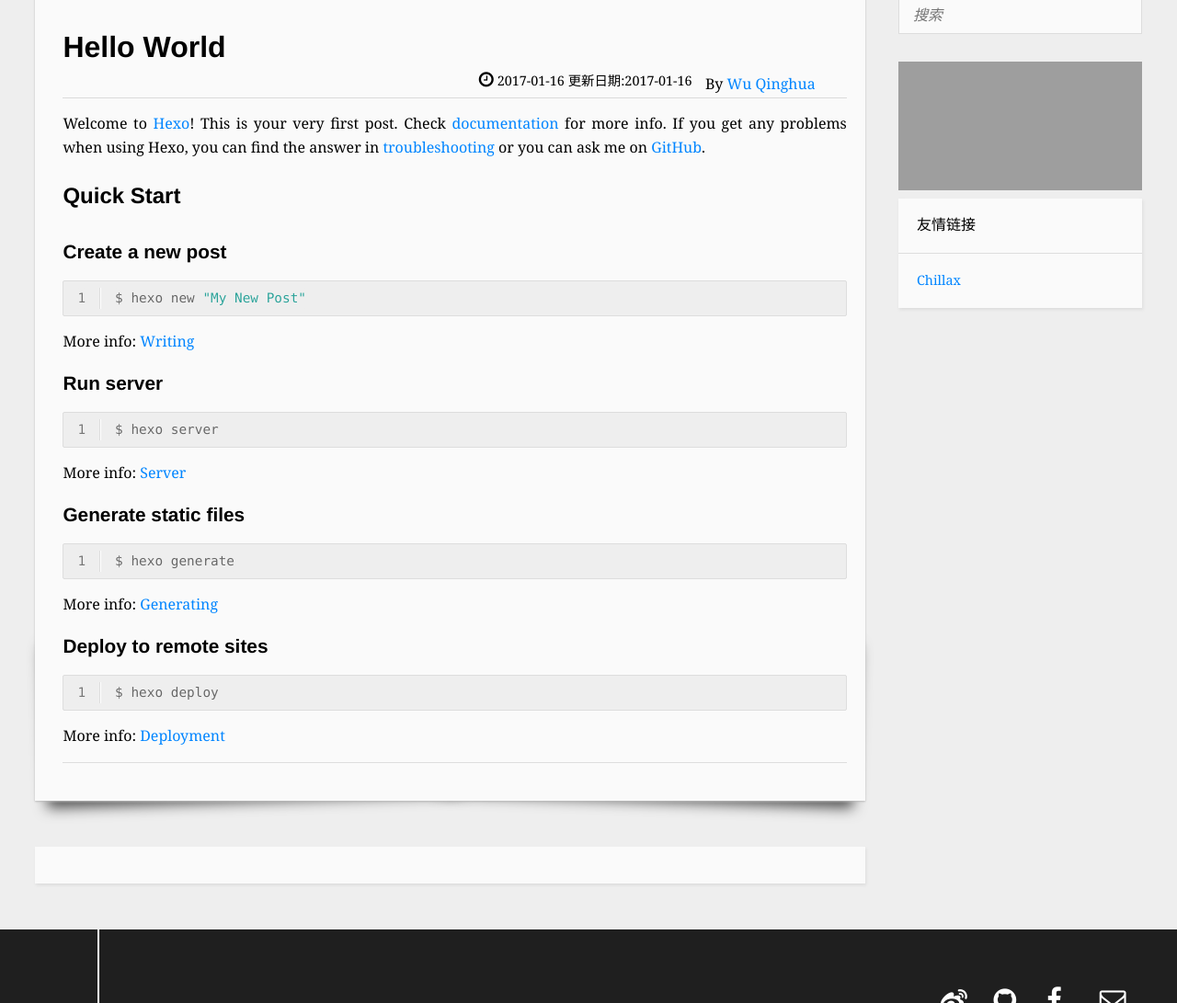
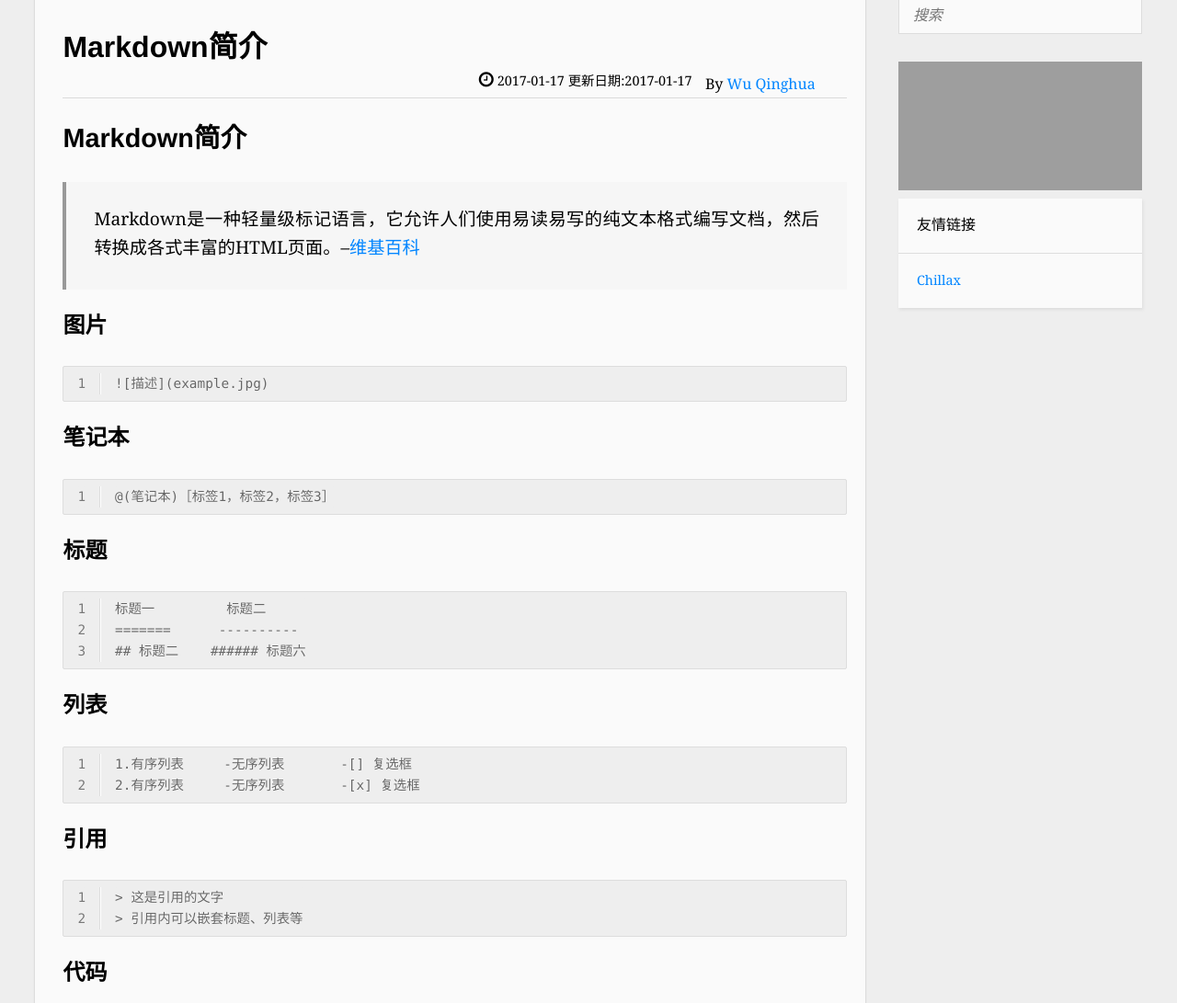
Before and after one commit to qintongbaba/qintongbaba.github.io, a plain HTML site: page 2017/01/17/Markdown语法手册/index.html in a window 1280 px wide. Shown: the part 211-1302 px from the top of the page at 92% size. Drawn offline with nearby package versions, Linux system fonts and the light colour scheme; some packages are replaced by stand-ins of ours; no server answers; grey boxes are pictures that could not be loaded; a script that the page names is missing.

Commit message:
Site updated: 2017-01-17 11:58:41

```diff
--- a/2017/01/16/hello-world/index.html
+++ b/2017/01/17/Markdown语法手册/index.html
@@ -15,15 +15,20 @@
 	})();
 	</script>
 
-  <title>Hello World | Qintong BaBa</title>
+  <title>Markdown简介 | Qintong BaBa</title>
   <meta name="author" content="Wu Qinghua">
 
-  <meta name="description" content="Welcome to Hexo! This is your very first post. Check documentation for more info. If you get any problems when using Hexo, you can find the answer in ">
+  <meta name="description" content="Markdown简介
+Markdown是一种轻量级标记语言，它允许人们使用易读易写的纯文本格式编写文档，然后转换成各式丰富的HTML页面。–维基百科
+
+图片1![描述](example.jpg)
+笔记本1@(笔记本)［标签1，标签2，标签3］
+标题123标题一         标题二======= ">
 
 
   <meta name="viewport" content="width=device-width, initial-scale=1, maximum-scale=1">
 
-  <meta property="og:title" content="Hello World"/>
+  <meta property="og:title" content="Markdown简介"/>
   <meta property="og:site_name" content="Qintong BaBa"/>
 
 
@@ -81,29 +86,31 @@
   <div class="post-content">
     <header class="article-info clearfix">
   <h1 itemprop="name">
-	Hello World
+	Markdown简介
   </h1>
   <p class="article-author">By
 
       <a href="https://qintongbaba.github.io" title="Wu Qinghua">Wu Qinghua</a>
     </p>
   <p class="article-time">
-    <time datetime="2017-01-16T14:48:08.000Z" itemprop="datePublished">2017-01-16</time>
-    更新日期:<time datetime="2017-01-16T15:55:24.000Z" itemprop="dateModified">2017-01-16</time>
+    <time datetime="2017-01-16T20:52:48.000Z" itemprop="datePublished">2017-01-17</time>
+    更新日期:<time datetime="2017-01-17T03:56:25.000Z" itemprop="dateModified">2017-01-17</time>
 
   </p>
 </header>
     <div class="entry">
 
-        <p>Welcome to <a href="https://hexo.io/" target="_blank" rel="external">Hexo</a>! This is your very first post. Check <a href="https://hexo.io/docs/" target="_blank" rel="external">documentation</a> for more info. If you get any problems when using Hexo, you can find the answer in <a href="https://hexo.io/docs/troubleshooting.html" target="_blank" rel="external">troubleshooting</a> or you can ask me on <a href="https://github.com/hexojs/hexo/issues" target="_blank" rel="external">GitHub</a>.</p>
-<h2 id="Quick-Start"><a href="#Quick-Start" class="headerlink" title="Quick Start"></a>Quick Start</h2><h3 id="Create-a-new-post"><a href="#Create-a-new-post" class="headerlink" title="Create a new post"></a>Create a new post</h3><figure class="highlight bash"><table><tr><td class="gutter"><pre><div class="line">1</div></pre></td><td class="code"><pre><div class="line">$ hexo new <span class="string">"My New Post"</span></div></pre></td></tr></table></figure>
-<p>More info: <a href="https://hexo.io/docs/writing.html" target="_blank" rel="external">Writing</a></p>
-<h3 id="Run-server"><a href="#Run-server" class="headerlink" title="Run server"></a>Run server</h3><figure class="highlight bash"><table><tr><td class="gutter"><pre><div class="line">1</div></pre></td><td class="code"><pre><div class="line">$ hexo server</div></pre></td></tr></table></figure>
-<p>More info: <a href="https://hexo.io/docs/server.html" target="_blank" rel="external">Server</a></p>
-<h3 id="Generate-static-files"><a href="#Generate-static-files" class="headerlink" title="Generate static files"></a>Generate static files</h3><figure class="highlight bash"><table><tr><td class="gutter"><pre><div class="line">1</div></pre></td><td class="code"><pre><div class="line">$ hexo generate</div></pre></td></tr></table></figure>
-<p>More info: <a href="https://hexo.io/docs/generating.html" target="_blank" rel="external">Generating</a></p>
-<h3 id="Deploy-to-remote-sites"><a href="#Deploy-to-remote-sites" class="headerlink" title="Deploy to remote sites"></a>Deploy to remote sites</h3><figure class="highlight bash"><table><tr><td class="gutter"><pre><div class="line">1</div></pre></td><td class="code"><pre><div class="line">$ hexo deploy</div></pre></td></tr></table></figure>
-<p>More info: <a href="https://hexo.io/docs/deployment.html" target="_blank" rel="external">Deployment</a></p>
+        <h1 id="Markdown简介"><a href="#Markdown简介" class="headerlink" title="Markdown简介"></a>Markdown简介</h1><blockquote>
+<p>Markdown是一种轻量级标记语言，它允许人们使用易读易写的纯文本格式编写文档，然后转换成各式丰富的HTML页面。–<a href="https://zh.wikipedia.org/wiki/Markdown" target="_blank" rel="external">维基百科</a></p>
+</blockquote>
+<h2 id="图片"><a href="#图片" class="headerlink" title="图片"></a>图片</h2><figure class="highlight plain"><table><tr><td class="gutter"><pre><div class="line">1</div></pre></td><td class="code"><pre><div class="line">![描述](example.jpg)</div></pre></td></tr></table></figure>
+<h2 id="笔记本"><a href="#笔记本" class="headerlink" title="笔记本"></a>笔记本</h2><figure class="highlight plain"><table><tr><td class="gutter"><pre><div class="line">1</div></pre></td><td class="code"><pre><div class="line">@(笔记本)［标签1，标签2，标签3］</div></pre></td></tr></table></figure>
+<h2 id="标题"><a href="#标题" class="headerlink" title="标题"></a>标题</h2><figure class="highlight plain"><table><tr><td class="gutter"><pre><div class="line">1</div><div class="line">2</div><div class="line">3</div></pre></td><td class="code"><pre><div class="line">标题一         标题二</div><div class="line">=======      ----------</div><div class="line">## 标题二    ###### 标题六</div></pre></td></tr></table></figure>
+<h2 id="列表"><a href="#列表" class="headerlink" title="列表"></a>列表</h2><figure class="highlight plain"><table><tr><td class="gutter"><pre><div class="line">1</div><div class="line">2</div></pre></td><td class="code"><pre><div class="line">1.有序列表     -无序列表       -[] 复选框</div><div class="line">2.有序列表     -无序列表       -[x] 复选框</div></pre></td></tr></table></figure>
+<h2 id="引用"><a href="#引用" class="headerlink" title="引用"></a>引用</h2><figure class="highlight plain"><table><tr><td class="gutter"><pre><div class="line">1</div><div class="line">2</div></pre></td><td class="code"><pre><div class="line">&gt; 这是引用的文字</div><div class="line">&gt; 引用内可以嵌套标题、列表等</div></pre></td></tr></table></figure>
+<h2 id="代码"><a href="#代码" class="headerlink" title="代码"></a>代码</h2><figure class="highlight plain"><table><tr><td class="gutter"><pre><div class="line">1</div><div class="line">2</div><div class="line">3</div><div class="line">4</div></pre></td><td class="code"><pre><div class="line">这是一句行内代码｀var a = 1｀,以下是代码区块：</div><div class="line">&apos;&apos;&apos;ruby</div><div class="line">print &apos;Hello world&apos;</div><div class="line">&apos;&apos;&apos;</div></pre></td></tr></table></figure>
+<h2 id="laTex公式"><a href="#laTex公式" class="headerlink" title="laTex公式"></a>laTex公式</h2><figure class="highlight plain"><table><tr><td class="gutter"><pre><div class="line">1</div><div class="line">2</div></pre></td><td class="code"><pre><div class="line">这是一句行内公式 $ y = x + 1 $,以下为整行公式：</div><div class="line">$$ a^2 + b^2 = c^2 $$</div></pre></td></tr></table></figure>
+<h2 id="表格"><a href="#表格" class="headerlink" title="表格"></a>表格</h2><figure class="highlight plain"><table><tr><td class="gutter"><pre><div class="line">1</div><div class="line">2</div><div class="line">3</div></pre></td><td class="code"><pre><div class="line">|Item    |   Value| Qty|</div><div class="line">|:-------|--------:|:---:|</div><div class="line">|Computer|1600 USD| 5|</div></pre></td></tr></table></figure>
 
     </div>
     <footer>
@@ -163,7 +170,7 @@ with(document)0[
 
 	<section id="comment">
 		<!-- 多说评论框 start -->
-		<div class="ds-thread" data-thread-key="2017/01/16/hello-world/" data-title="Hello World" data-url="https://qintongbaba.github.io/2017/01/16/hello-world/"></div>
+		<div class="ds-thread" data-thread-key="2017/01/17/Markdown语法手册/" data-title="Markdown简介" data-url="https://qintongbaba.github.io/2017/01/17/Markdown语法手册/"></div>
 		<!-- 多说评论框 end -->
 		<!-- 多说公共JS代码 start (一个网页只需插入一次) -->
 		<script type="text/javascript">
```
Also changed, not shown: archives/2017/01/index.html (+2 -2 lines), archives/2017/index.html (+2 -2 lines), archives/index.html (+2 -2 lines), index.html (+4 -4 lines).
